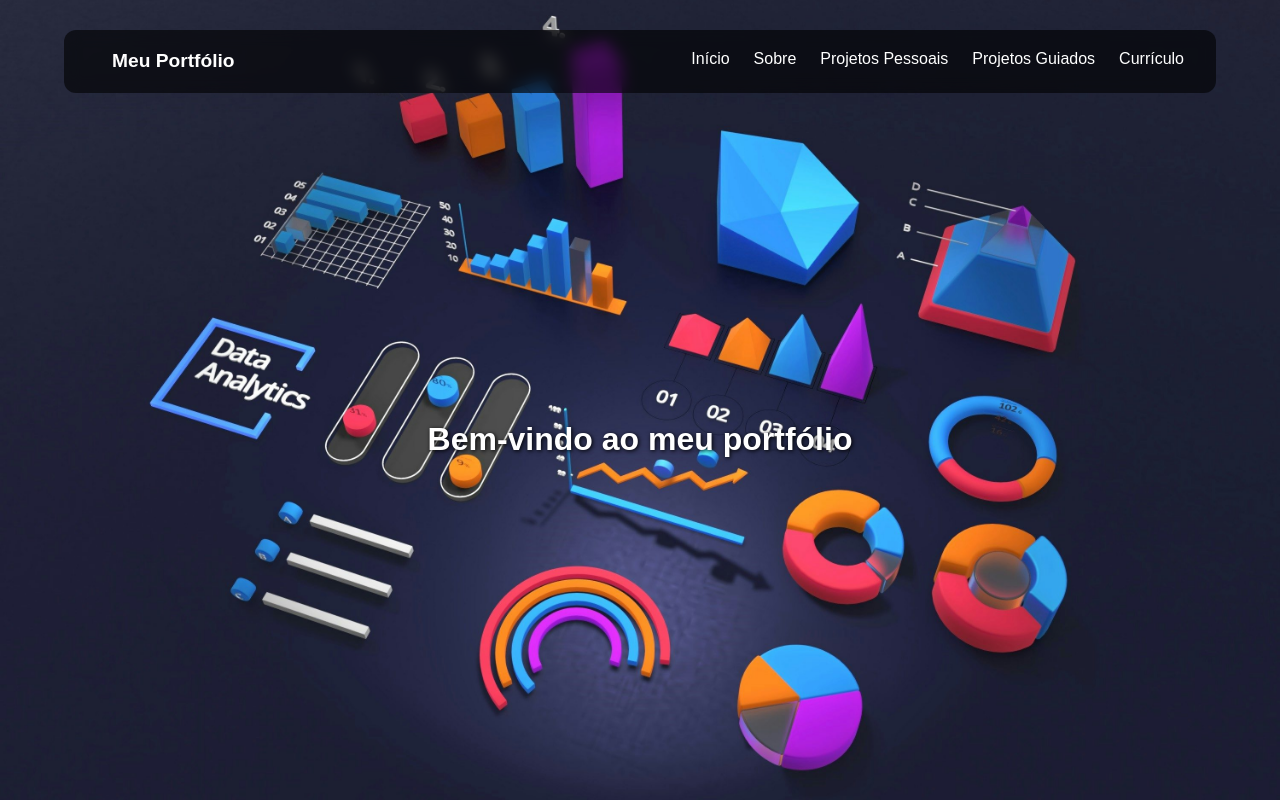
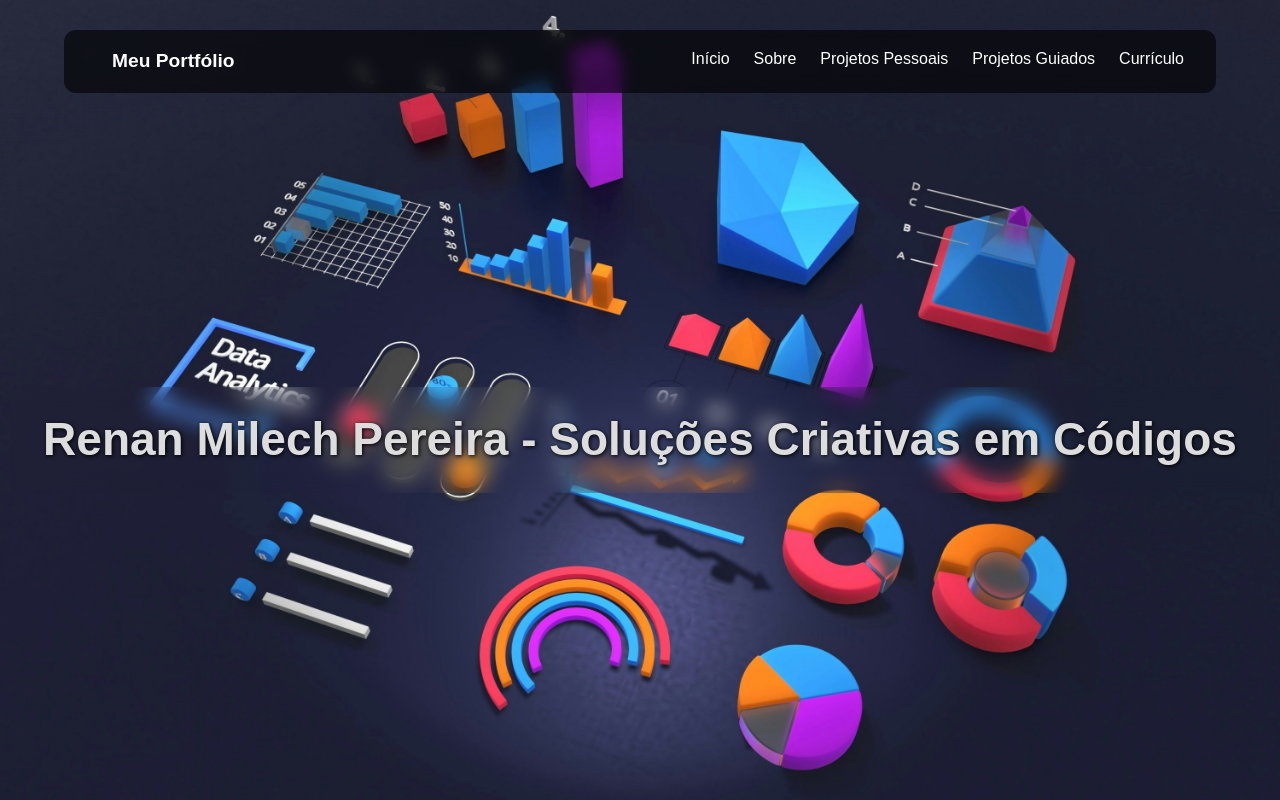
Before and after one commit to Renanmp14/PortifolioWeb, a plain HTML site: page index.html in a window 1280 px wide. Shown: the top 800 px of the page. Drawn offline with Linux system fonts and the light colour scheme; a script that the page names is missing.

Commit message:
Reajuste do inicio

```diff
--- a/css/styles.css
+++ b/css/styles.css
@@ -55,17 +55,25 @@ body {
 }
 
 /* HERO / IMAGEM DE FUNDO */
-.hero {
+.inicio {
   height: 100vh;
   background-image: url('../imagens/homepage.jpeg') ; /* Troque pelo nome do seu arquivo */
   background-size: cover;
   background-position: center;
-  color: white;
   display: flex;
   justify-content: center;
   align-items: center;
   text-shadow: 1px 1px 4px #000;
   padding-top: 80px; /* Compensa a navbar fixa */
+}
+
+.inicio h1{
+  backdrop-filter: blur(10px);
+  background-color: rgba(255,255,255,0);
+  font-size: 46px;
+  color: #DDD;
+  padding: 1rem 2rem;
+  border-radius: 8px;
 }
 
 /* Seções */
--- a/index.html
+++ b/index.html
@@ -3,12 +3,12 @@
 <head>
     <meta charset="UTF-8">
     <meta name="viewport" content="width=device-width, initial-scale=1.0">
-    <title>Portifólio Giovani&Renan</title>
+    <title>Portifólio Giovani&Renan</title>  <!-- Alterar para seu nome -->
     <link rel="stylesheet" href="css/styles.css">
 </head>
 <body>
 
-    <!-- MENU FIXO -->
+    <!-- MENU Flutuante -->
   <nav class="navbar">
     <div class="logo">Meu Portfólio</div>
     <ul class="nav-links">
@@ -21,8 +21,8 @@
   </nav>
 
   <!-- IMAGEM DE FUNDO / INÍCIO -->
-  <header id="home" class="hero">
-    <h1>Bem-vindo ao meu portfólio</h1>
+  <header id="home" class="inicio">
+    <h1>Renan Milech Pereira - Soluções Criativas em Códigos</h1>  <!-- Alterar para seu nome -->
   </header>
 
   <!-- SOBRE -->
```
